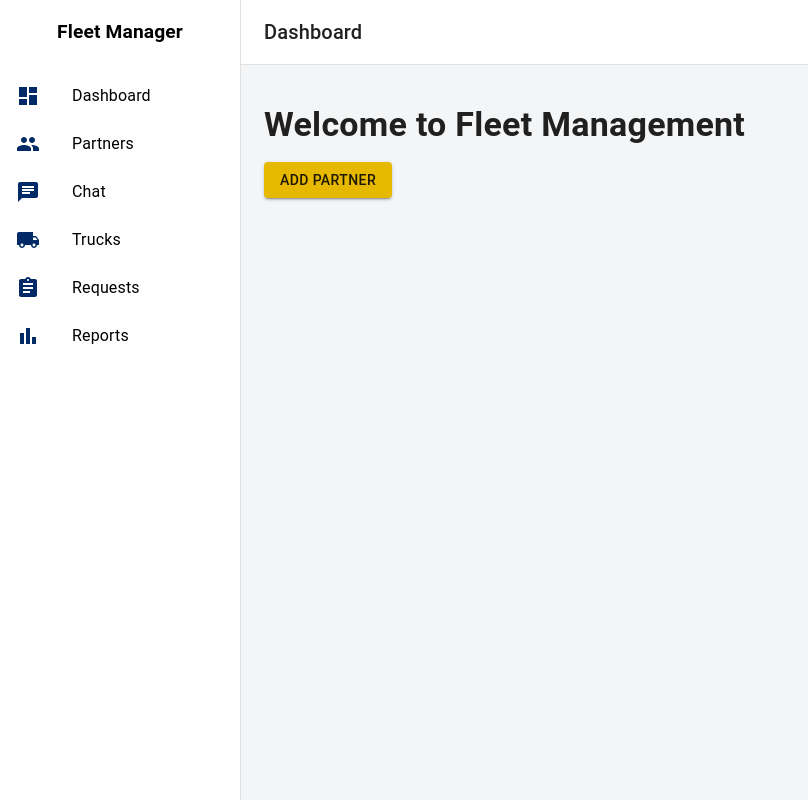
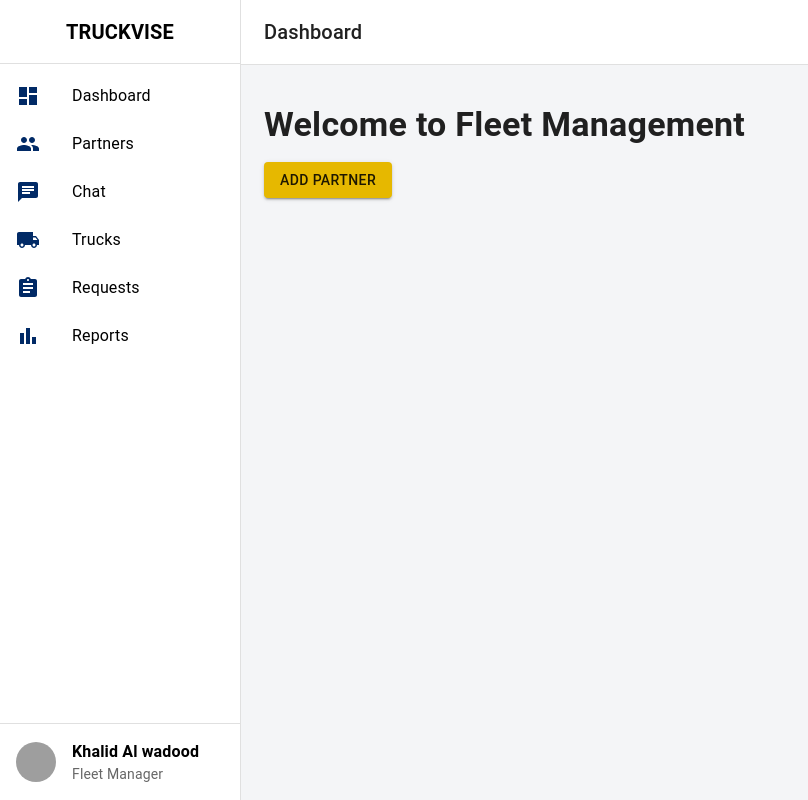
Before and after one commit to hasnain-mirani/Truck_dispatching, a Next.js app: page /dashboard in a window 1280 px wide. Shown: the whole page, without its empty margins (0-808 px from the left). Built offline with nearby package versions, Linux system fonts and the light colour scheme; grey boxes are pictures that could not be loaded.

Commit message:
feat: enhance Sidebar component with logo, profile card, and improved layout

```diff
--- a/components/Dashboard/Sidebar.tsx
+++ b/components/Dashboard/Sidebar.tsx
@@ -1,13 +1,29 @@
-"use client"
+"use client";
 
-import { Assignment, BarChart, Chat, Dashboard, LocalShipping, People } from "@mui/icons-material"
-import { Box, Drawer, List, ListItem, ListItemButton, ListItemIcon, ListItemText, Toolbar } from "@mui/material"
+import {
+  Assignment,
+  BarChart,
+  Chat,
+  Dashboard,
+  LocalShipping,
+  People,
+} from "@mui/icons-material";
+import {
+  Box,
+  Drawer,
+  List,
+  ListItem,
+  ListItemButton,
+  ListItemIcon,
+  ListItemText,
+  Typography,
+} from "@mui/material";
 
-const drawerWidth = 240
+const drawerWidth = 240;
 
 interface SidebarProps {
-  mobileOpen: boolean
-  handleDrawerToggle: () => void
+  mobileOpen: boolean;
+  handleDrawerToggle: () => void;
 }
 
 const menuItems = [
@@ -17,12 +33,37 @@ const menuItems = [
   { text: "Trucks", icon: <LocalShipping /> },
   { text: "Requests", icon: <Assignment /> },
   { text: "Reports", icon: <BarChart /> },
-]
+];
 
 export function Sidebar({ mobileOpen, handleDrawerToggle }: SidebarProps) {
   const drawerContent = (
-    <Box sx={{ width: drawerWidth, height: "100%", backgroundColor: "#fff", color: "#000" }}>
-      <Toolbar sx={{ justifyContent: "center", fontWeight: "bold", fontSize: "1.2rem" }}>Fleet Manager</Toolbar>
+    <Box
+      sx={{
+        width: drawerWidth,
+        height: "100%",
+        display: "flex",
+        flexDirection: "column",
+        backgroundColor: "#fff",
+        color: "#000",
+      }}
+    >
+      {/* 1. Logo/Brand Section */}
+      <Box
+        sx={{
+          display: "flex",
+          alignItems: "center",
+          justifyContent: "center",
+          height: 64,
+          borderBottom: "1px solid #e0e0e0",
+        }}
+      >
+        <Typography variant="h6" sx={{ fontWeight: "bold" }}>
+          TRUCKVISE
+        </Typography>
+      </Box>
+
+      {/* 2. Menu Section */}
+      <Box sx={{ flexGrow: 1, overflowY: "auto" }}>
         <List>
           {menuItems.map((item) => (
             <ListItem key={item.text} disablePadding>
@@ -34,7 +75,34 @@ export function Sidebar({ mobileOpen, handleDrawerToggle }: SidebarProps) {
           ))}
         </List>
       </Box>
-  )
+
+      {/* 3. Profile Card Section */}
+      <Box
+        sx={{
+          borderTop: "1px solid #e0e0e0",
+          p: 2,
+        }}
+      >
+        <Box sx={{ display: "flex", alignItems: "center" }}>
+          {/* Replace this with the actual user profile image URL */}
+          <Box
+            component="img"
+            src="/images/profile.jpg"
+            alt="Profile"
+            sx={{ width: 40, height: 40, borderRadius: "50%", mr: 2 }}
+          />
+          <Box>
+            <Typography variant="body1" sx={{ fontWeight: "bold" }}>
+              Khalid Al wadood
+            </Typography>
+            <Typography variant="body2" color="text.secondary">
+              Fleet Manager
+            </Typography>
+          </Box>
+        </Box>
+      </Box>
+    </Box>
+  );
 
   return (
     <Box component="nav" sx={{ width: { sm: drawerWidth }, flexShrink: { sm: 0 } }}>
@@ -48,10 +116,10 @@ export function Sidebar({ mobileOpen, handleDrawerToggle }: SidebarProps) {
       >
         {drawerContent}
       </Drawer>
-      {/* Desktop Sidebar */}
+
       <Drawer variant="permanent" open sx={{ display: { xs: "none", sm: "block" } }}>
         {drawerContent}
       </Drawer>
     </Box>
-  )
+  );
 }
```
Lines whose indentation alone changed are shown as unchanged.
